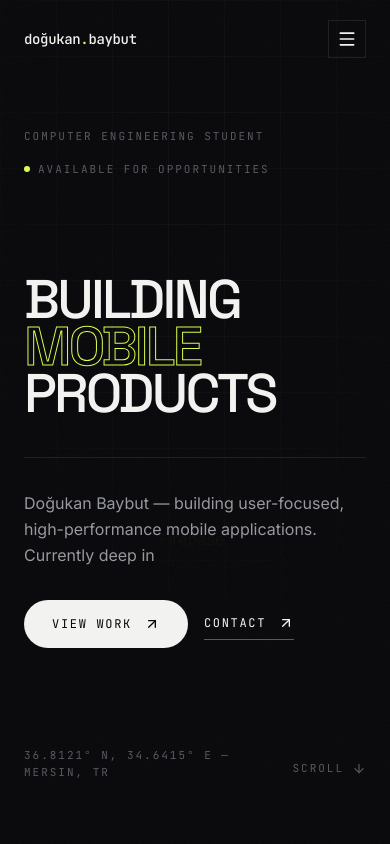
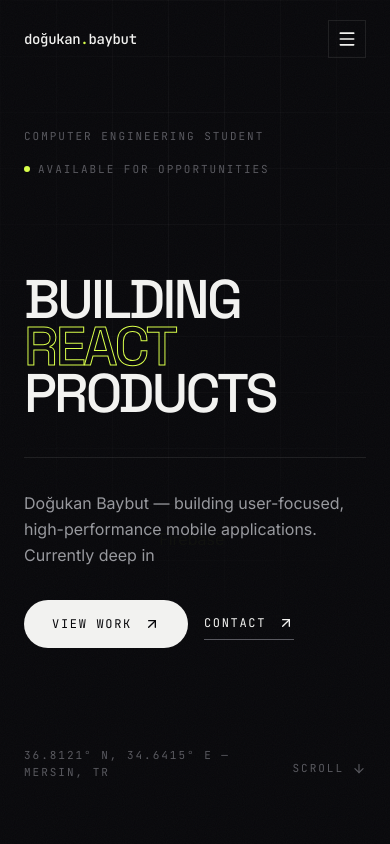
Before and after one commit to dogukanbaybut/dogukan-portfolio, a React (Vite) app: page / in a window 390 px wide. Shown: the top 844 px of the page. Built offline with nearby package versions, Linux system fonts and the light colour scheme.

Commit message:
feat: update Hero component to display 'React' instead of 'Mobile'

```diff
--- a/src/components/Hero.tsx
+++ b/src/components/Hero.tsx
@@ -89,7 +89,7 @@ export function Hero() {
               transition={{ duration: 0.7, delay: 0.1, ease: [0.16, 1, 0.3, 1] }}
               className="block pl-6 text-outline-accent sm:pl-10 lg:pl-16"
             >
-              Mobile
+              React
             </motion.span>
             <motion.span
               initial={{ opacity: 0, y: 40 }}
```
